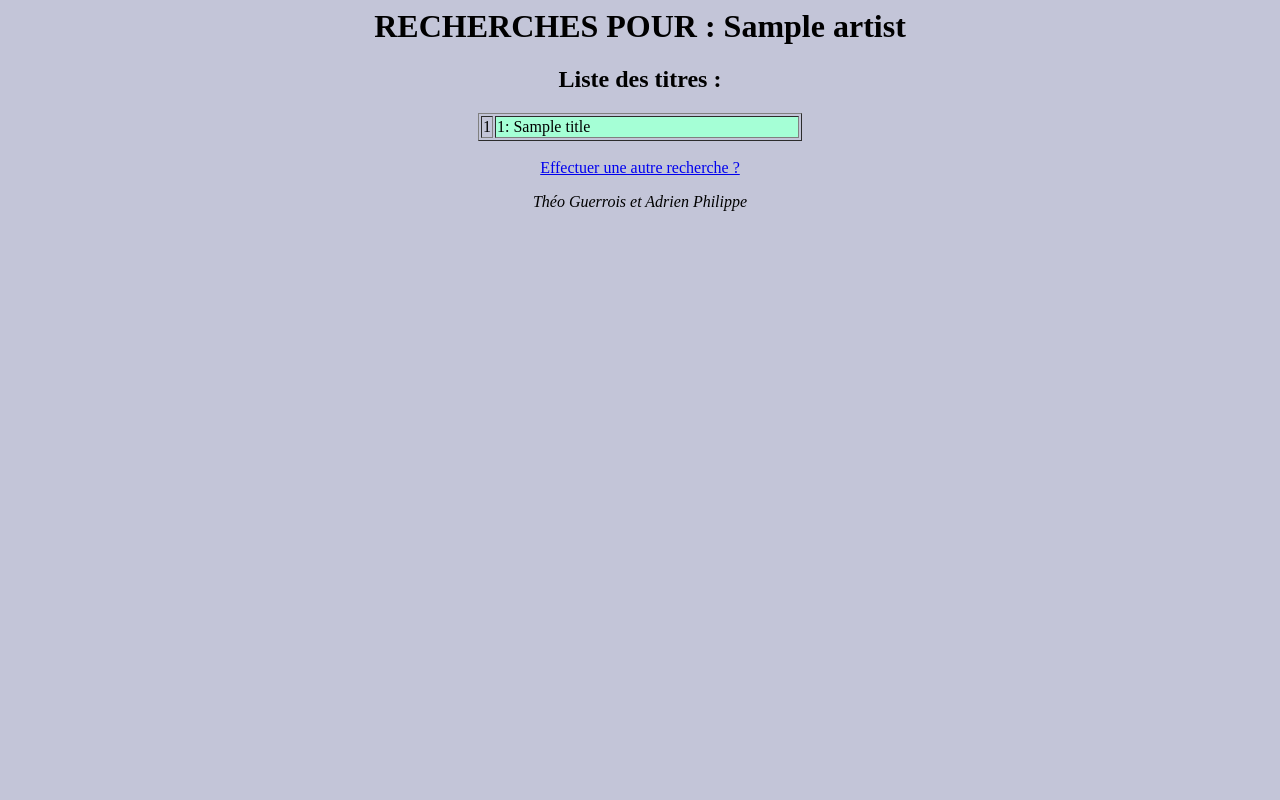
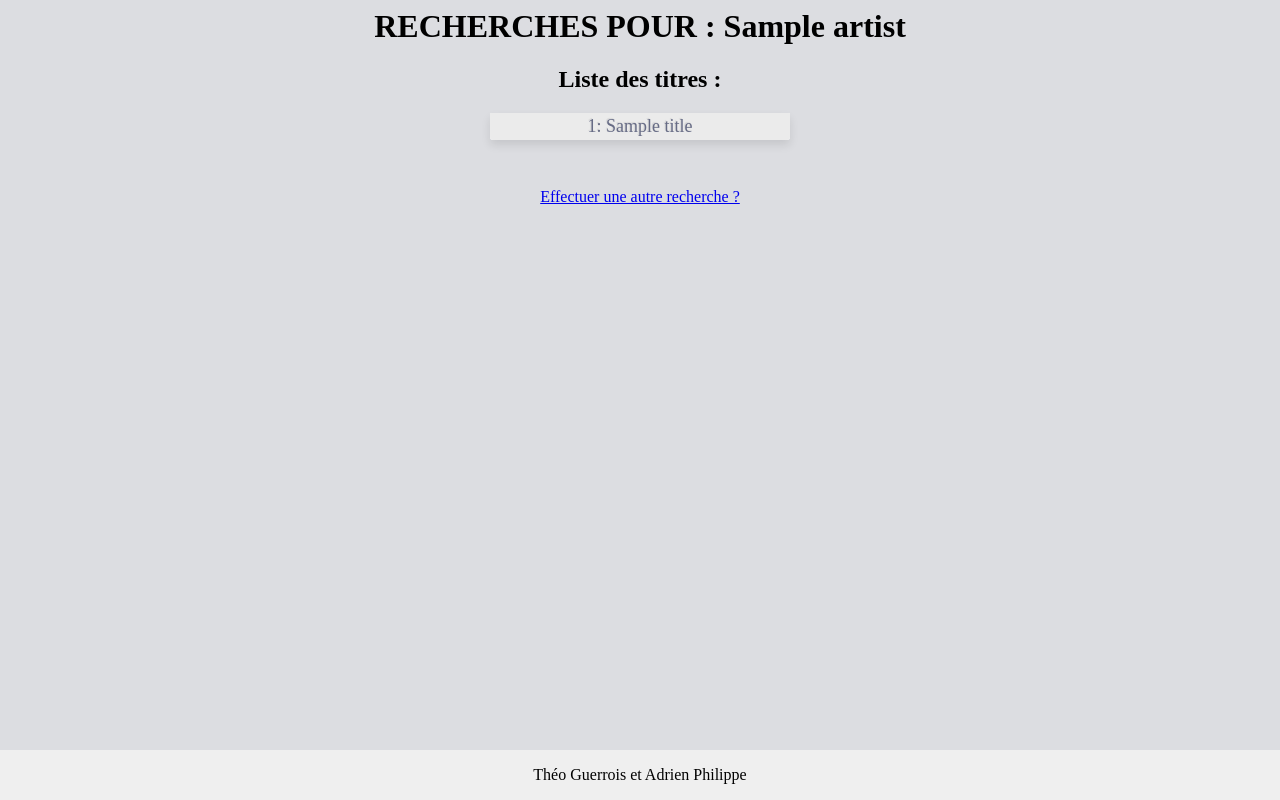
Before and after one commit to AdrienPhilippe/BillboardGP, a Flask app: template 6Evaluation/Projet/templates/results_lyrics.html in a window 1280 px wide. Run offline with Flask 2, Linux system fonts and the light colour scheme; the template is opened without the code that fills it: most values are stand-ins (such as "Sample title", 1, 10 or a date in 2020).

Commit message:
Toutes les pages

```diff
--- a/6Evaluation/Projet/templates/assets/style.css
+++ b/6Evaluation/Projet/templates/assets/style.css
@@ -5,6 +5,10 @@ body {
 
 .autre{
     margin-top: 30px;
+}
+
+form{
+    padding-top: 200px;
 }
 
 .footer {
--- a/6Evaluation/Projet/templates/results_lyrics.html
+++ b/6Evaluation/Projet/templates/results_lyrics.html
@@ -1,28 +1,34 @@
 <html>
-  <body style="background-color: #c3c5d8">
+	<head>
+		<meta charset="UTF-8">
+		<title>FindYourMusic</title>
+		<link rel="stylesheet" href="assets/style.css">
+	</head>
+	<body>
 		<center>
 
 		<h1>RECHERCHES POUR : {{artists[0]}}</h1>
 
 		<h2>Liste des titres : </h2>
 		{% for i in range(title|length) %}
-      <table border="1">
-		  <tbody>
+		<table class="table-fill">
+			<tbody class="table-hover">
 				<tr>
-				  <td>{{i+1}}</td>
-				  <td style="width:300px" bgcolor="a5ffd6">{{i+1}}: {{title[i]}}</td>
+					<td>{{i+1}}: {{title[i]}}</td>
 				</tr>
 			</tbody>
 		</table>
 		{% endfor %}
 
 		<br/>
+		<div class="autre">
 		<a href='/MusicbarLooker'> Effectuer une autre recherche ?</a>
+		</div>
 		<br>
 
-	<p>
-		<i>Théo Guerrois et Adrien Philippe</i>
-	</p>
+		<div class="footer">
+			Théo Guerrois et Adrien Philippe
+		</div>
 		</center>
 	</body>
 </html>
--- a/6Evaluation/Projet/templates/results_title.html
+++ b/6Evaluation/Projet/templates/results_title.html
@@ -6,6 +6,7 @@
 	</head>
 	<body>
 		<center>
+
 		<h1>RECHERCHES POUR : {{title[0]}}</h1>
 
 		<h2>Liste des titres : </h2>
```
Also changed, not shown: 6Evaluation/Projet/templates/results_singer.html (+14 -8 lines), 6Evaluation/Projet/templates/search.html (+15 -9 lines). Lines whose indentation alone changed are shown as unchanged.
